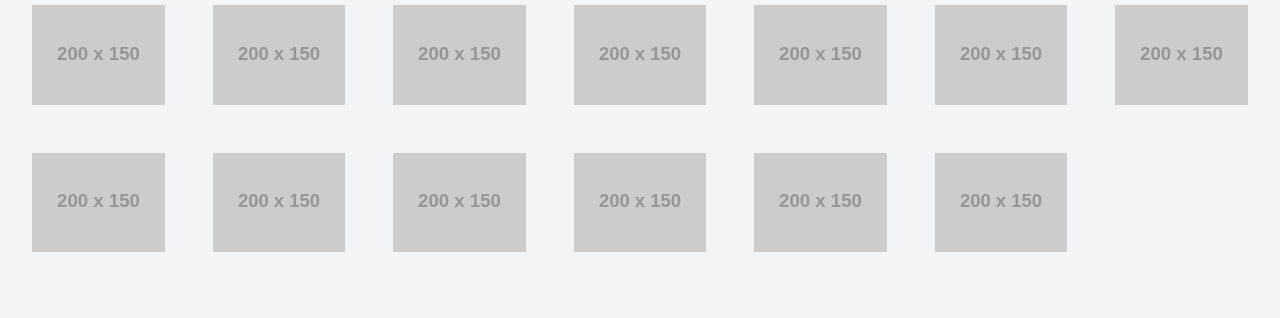
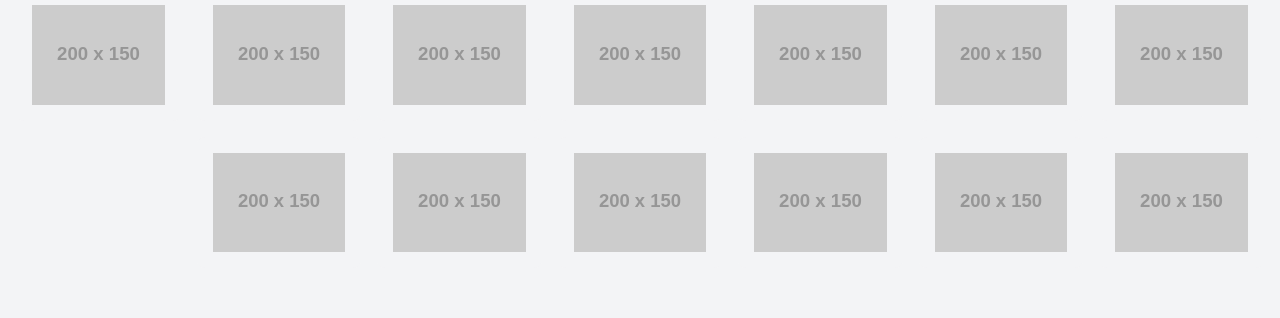
Before and after one commit to edutf8/scrxphysiotherapy-frontend, a Next.js app: page / in a window 1280 px wide. Shown: the part 1420-1738 px from the top of the page. Built offline with nearby package versions, Linux system fonts and the light colour scheme.

Commit message:
Change code

```diff
--- a/src/app/components/PartnersGrid.jsx
+++ b/src/app/components/PartnersGrid.jsx
@@ -9,15 +9,23 @@ const PartnersGrid = ({ partners }) => {
 
     return (
         <div className="grid grid-cols-2 sm:grid-cols-3 md:grid-cols-4 lg:grid-cols-5 xl:grid-cols-7 gap-4 p-4">
-            {partners.map((partner, index) => (
+            {partners.map((partner, index) => {
+                // Check if this is the first item in the last row
+                const isLastRowFirstItem =
+                    index >= numItems - lastRowItems && lastRowItems > 0 && index % itemsPerRow === 0;
+
+                return (
                     <div
                         key={index}
                         className={`flex items-center object-center justify-center overflow-hidden bg-gray-100 p-4 rounded-lg transform transition-transform duration-200 hover:-translate-y-1 hover:shadow-lg ${
-                        // Apply col-span if it's the first item in an incomplete last row
-                        index >= numItems - lastRowItems && lastRowItems > 0 && index % itemsPerRow === 0
-                            ? `xl:col-span-${Math.floor((itemsPerRow - lastRowItems) / 2)}`
-                            : ''
+                            isLastRowFirstItem ? 'xl:col-start-2' : '' // Center the bottom row
                         }`}
+                        style={{
+                            gridColumnStart:
+                                index >= numItems - lastRowItems && lastRowItems > 0
+                                    ? `span ${Math.floor((itemsPerRow - lastRowItems) / 2)}`
+                                    : undefined,
+                        }}
                     >
                         <Image
                             src={partner.logo}
@@ -27,7 +35,8 @@ const PartnersGrid = ({ partners }) => {
                             className="object-contain"
                         />
                     </div>
-            ))}
+                );
+            })}
         </div>
     );
 };
```
Lines whose indentation alone changed are shown as unchanged.
